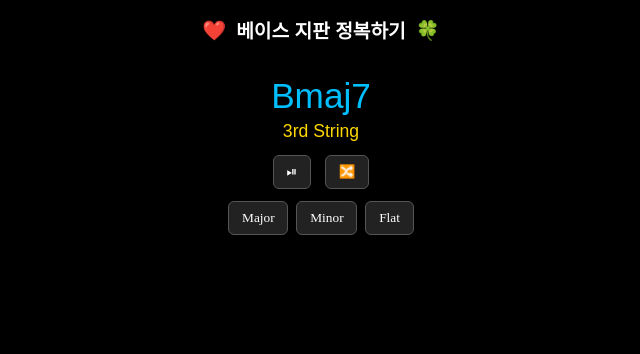
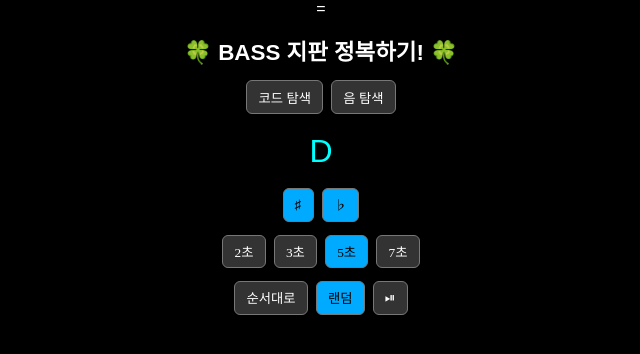
Before and after one commit to Jangguny-nuna/JABASS, a plain HTML site: page index.html in a window 1280 px wide. Shown: the whole page, without its empty margins (319-959 px from the left). Drawn offline with Linux system fonts and the light colour scheme; a web font is replaced by a local one.

Commit message:
Update index.html

```diff
--- a/index.html
+++ b/index.html
@@ -1,5 +1,5 @@
-<!DOCTYPE html>
-<html lang="en">
+=<!DOCTYPE html>
+<html lang="ko">
 <head>
   <meta charset="UTF-8" />
   <meta name="viewport" content="width=device-width, initial-scale=1.0" />
@@ -23,160 +23,228 @@
       align-items: center;
       justify-content: flex-start;
       min-height: 100vh;
+      text-align: center;
     }
 
     h1 {
-      font-size: 1.2rem;
-      margin-top: 1rem;
-      display: flex;
-      align-items: center;
-      gap: 10px;
-    }
-
-    h1::before {
-      content: '❤️';
-    }
-
-    h1::after {
-      content: '🍀';
+      font-size: 1.4rem;
+      margin: 1rem 0 0.5rem;
     }
 
     #noteDisplay {
-      font-size: 2.2rem;
-      margin: 1.2rem 0 0.3rem 0;
-      color: #00bfff;
+      font-size: 2rem;
+      margin: 0.8rem 0 0.2rem 0;
+      color: #00ffff;
       font-family: sans-serif;
-      word-break: keep-all;
-      text-align: center;
     }
 
     .string-label {
-      font-size: 1.1rem;
+      font-size: 1rem;
       color: #ffd700;
       margin-bottom: 0.5rem;
       font-family: sans-serif;
     }
 
-    .menu {
+    .menu, .type-menu, .mode-menu, .interval-menu {
       display: flex;
       flex-wrap: wrap;
       justify-content: center;
       gap: 8px;
-      margin: 0.5rem 0;
+      margin: 0.4rem 0;
     }
 
-    .menu button, #pauseBtn, #modeBtn {
+    .menu button, .type-menu button, .mode-menu button, .interval-menu button, #pauseBtn {
       font-family: 'DungGeunMo';
-      background-color: #222;
+      background-color: #333;
       color: #fff;
-      border: 1px solid #555;
-      padding: 0.5rem 0.8rem;
+      border: 1px solid #777;
+      padding: 0.4rem 0.7rem;
       border-radius: 6px;
       cursor: pointer;
     }
 
-    .menu button.active {
-      background-color: #444;
-    }
-
-    #pauseBtn, #modeBtn {
-      margin: 0.3rem;
+    button.active {
+      background-color: #00aaff;
+      color: #000;
     }
 
     @media (max-width: 600px) {
       #noteDisplay {
-        font-size: 1.8rem;
+        font-size: 1.6rem;
       }
 
       .string-label {
-        font-size: 0.95rem;
+        font-size: 0.9rem;
       }
     }
   </style>
 </head>
 <body>
-  <h1>베이스 지판 정복하기</h1>
+  <h1>🍀 BASS 지판 정복하기! 🍀</h1>
+
+  <div class="menu">
+    <button onclick="setMode('chord')" id="chordBtn">코드 탐색</button>
+    <button onclick="setMode('note')" id="noteBtn">음 탐색</button>
+  </div>
+
   <div id="noteDisplay">🎵</div>
   <div class="string-label" id="stringLabel"></div>
 
-  <div>
-    <button id="pauseBtn" onclick="togglePause()">⏯</button>
-    <button id="modeBtn" onclick="toggleMode()">🔀</button>
+  <div class="type-menu" id="typeMenu"></div>
+
+  <div class="interval-menu">
+    <button onclick="setIntervalTime(2000)">2초</button>
+    <button onclick="setIntervalTime(3000)">3초</button>
+    <button class="active" onclick="setIntervalTime(5000)">5초</button>
+    <button onclick="setIntervalTime(7000)">7초</button>
   </div>
 
-  <div class="menu">
-    <button onclick="setScale('major')">Major</button>
-    <button onclick="setScale('minor')">Minor</button>
-    <button onclick="setScale('flat')">Flat</button>
+  <div class="mode-menu">
+    <button onclick="setOrder('sequential')">순서대로</button>
+    <button class="active" onclick="setOrder('random')">랜덤</button>
+    <button id="pauseBtn" onclick="togglePause()">⏯</button>
   </div>
 
   <script>
-    const notes = {
-      major: ['Cmaj7', 'Dmaj7', 'Emaj7', 'Fmaj7', 'Gmaj7', 'Amaj7', 'Bmaj7'],
-      minor: ['Cm7', 'Dm7', 'Em7', 'Fm7', 'Gm7', 'Am7', 'Bm7'],
-      flat: ['Db', 'Eb', 'Gb', 'Ab', 'Bb']
+    const chords = ['C', 'D', 'E', 'F', 'G', 'A', 'B'];
+    const extensions = {
+      'major': 'M7',
+      'minor': 'm7',
+      'dominant': '7',
+      'dim': 'dim7',
+      'hdim': 'm7♭5'
     };
+    const accidentals = ['♯', '♭'];
 
-    const strings = ['1st String', '2nd String', '3rd String', '4th String'];
-
-    let currentScale = 'major';
+    let mode = 'note';
+    let order = 'random';
     let paused = false;
-    let mode = 'random';
+    let intervalTime = 5000;
     let interval;
     let currentIndex = 0;
 
+    let activeTypes = {
+      major: true,
+      minor: true,
+      dominant: true,
+      dim: true,
+      hdim: true
+    };
+
+    let activeAccidentals = {
+      '♯': true,
+      '♭': true
+    };
+
     const noteDisplay = document.getElementById('noteDisplay');
     const stringLabel = document.getElementById('stringLabel');
+    const typeMenu = document.getElementById('typeMenu');
 
-    function setScale(scale) {
-      currentScale = scale;
+    function setMode(newMode) {
+      mode = newMode;
       currentIndex = 0;
+      document.getElementById('chordBtn').classList.toggle('active', mode === 'chord');
+      document.getElementById('noteBtn').classList.toggle('active', mode === 'note');
+      renderTypeMenu();
+    }
+
+    function setOrder(newOrder) {
+      order = newOrder;
+      currentIndex = 0;
+      document.querySelectorAll('.mode-menu button').forEach(btn => btn.classList.remove('active'));
+      document.querySelector(`.mode-menu button[onclick="setOrder('${newOrder}')"]`).classList.add('active');
+    }
+
+    function setIntervalTime(ms) {
+      intervalTime = ms;
+      currentIndex = 0;
+      document.querySelectorAll('.interval-menu button').forEach(btn => btn.classList.remove('active'));
+      event.target.classList.add('active');
+      restart();
     }
 
     function togglePause() {
       paused = !paused;
-      if (!paused) {
+      if (paused) {
+        clearInterval(interval);
+      } else {
         start();
-      } else {
-        clearInterval(interval);
       }
     }
 
-    function toggleMode() {
-      mode = mode === 'random' ? 'sequential' : 'random';
-      currentIndex = 0;
+    function renderTypeMenu() {
+      typeMenu.innerHTML = '';
+      if (mode === 'chord') {
+        for (const type in activeTypes) {
+          const btn = document.createElement('button');
+          btn.textContent = type;
+          btn.className = activeTypes[type] ? 'active' : '';
+          btn.onclick = () => {
+            activeTypes[type] = !activeTypes[type];
+            renderTypeMenu();
+          };
+          typeMenu.appendChild(btn);
+        }
+      } else {
+        for (const acc of accidentals) {
+          const btn = document.createElement('button');
+          btn.textContent = acc;
+          btn.className = activeAccidentals[acc] ? 'active' : '';
+          btn.onclick = () => {
+            activeAccidentals[acc] = !activeAccidentals[acc];
+            renderTypeMenu();
+          };
+          typeMenu.appendChild(btn);
+        }
+      }
+    }
+
+    function getNextItem() {
+      if (mode === 'chord') {
+        const available = chords.flatMap(c => {
+          return Object.entries(extensions)
+            .filter(([t, v]) => activeTypes[t])
+            .map(([t, v]) => c + v);
+        });
+        if (order === 'sequential') return available[currentIndex++ % available.length];
+        return available[Math.floor(Math.random() * available.length)];
+      } else {
+        const baseNotes = [...chords];
+        if (activeAccidentals['♯']) baseNotes.push(...chords.map(n => n + '♯'));
+        if (activeAccidentals['♭']) baseNotes.push(...chords.map(n => n + '♭'));
+        if (order === 'sequential') return baseNotes[currentIndex++ % baseNotes.length];
+        return baseNotes[Math.floor(Math.random() * baseNotes.length)];
+      }
     }
 
     function showNote() {
       if (paused) return;
-
-      const scaleNotes = notes[currentScale];
-      let note;
-
-      if (mode === 'random') {
-        note = scaleNotes[Math.floor(Math.random() * scaleNotes.length)];
-      } else {
-        note = scaleNotes[currentIndex % scaleNotes.length];
-        currentIndex++;
-      }
-
-      const string = strings[Math.floor(Math.random() * strings.length)];
-      noteDisplay.textContent = note;
-      stringLabel.textContent = string;
+      noteDisplay.textContent = getNextItem();
+      stringLabel.textContent = '';
     }
 
     function start() {
       clearInterval(interval);
-      interval = setInterval(showNote, 2000);
+      interval = setInterval(showNote, intervalTime);
     }
 
-    document.body.addEventListener('keydown', (e) => {
+    function restart() {
+      clearInterval(interval);
+      if (!paused) start();
+    }
+
+    document.body.addEventListener('keydown', e => {
       if (e.code === 'Space') {
         e.preventDefault();
         togglePause();
       }
     });
 
+    document.body.addEventListener('click', () => {
+      if (window.innerWidth <= 600) togglePause();
+    });
+
+    renderTypeMenu();
     start();
   </script>
 </body>
```
